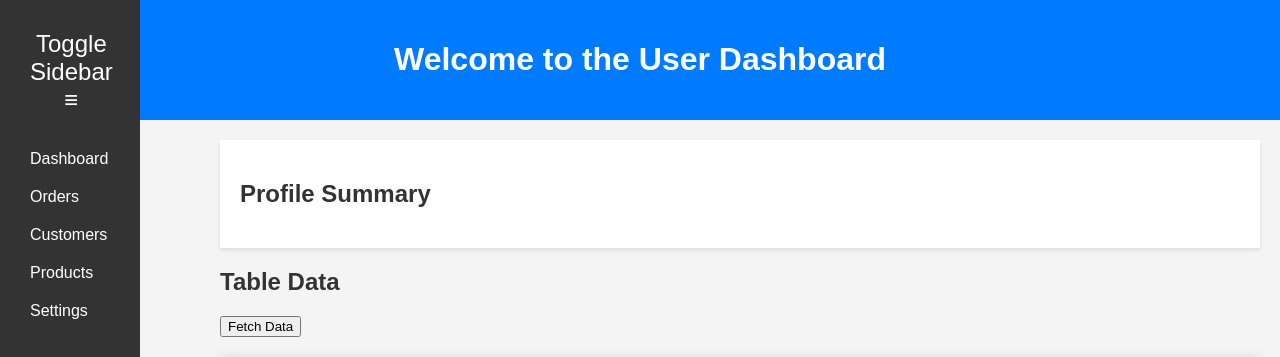
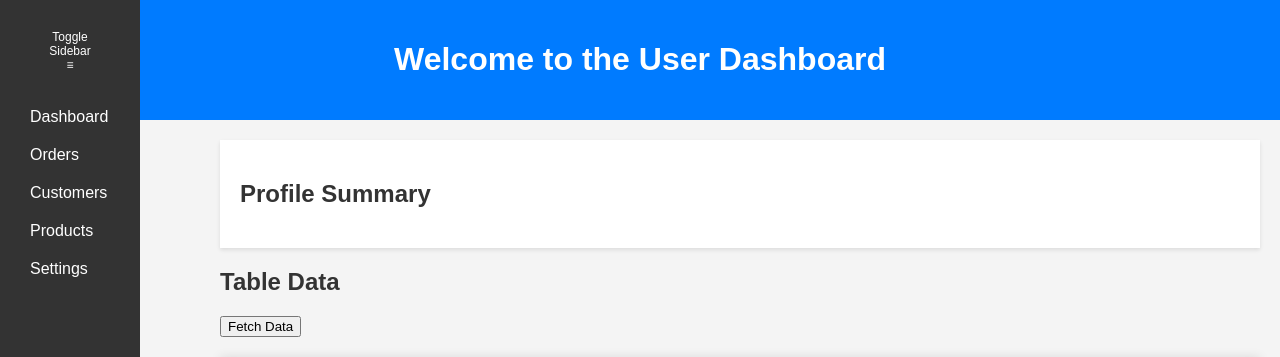
Before and after one commit to ia-usgs/work_project, a Flask app: page / in a window 1280 px wide. Shown: the top 357 px of the page. Run offline with Flask 3, Linux system fonts and the light colour scheme.

Commit message:
Update styles.css

```diff
--- a/static/styles.css
+++ b/static/styles.css
@@ -57,7 +57,7 @@ main {
   padding: 10px;
   border: none;
   cursor: pointer;
-  font-size: 24px;
+  font-size: 12px;
 }
 
 #sidebar-toggle:after {
```
